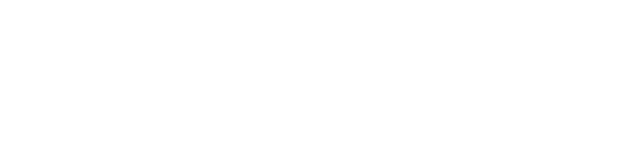
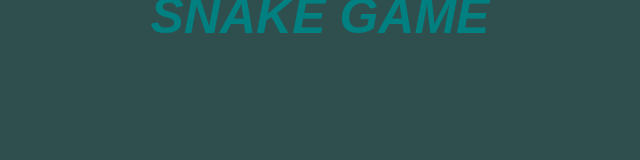
Before and after one commit to karollms/jogo-da-cobrinha, a plain HTML site: page jogo-da-cobrinha/index.html in a window 1280 px wide. Shown: the whole page, without its empty margins (320-960 px from the left). Drawn offline with Linux system fonts and the light colour scheme.

Commit message:
Add files via upload

```diff
--- a/jogo-da-cobrinha/index.html
+++ b/jogo-da-cobrinha/index.html
@@ -1,15 +1,20 @@
 <!DOCTYPE html>
-<html lang="br">
+<html lang="pt-br">
 <head>
 
     <meta charset="UTF-8">
     <meta name="viewport" content="width=device-width, initial-scale=1.0">
-    <title>jogo da cobrinha</title>
+    <meta http-equiv="X-UA-Compatible" content="ie=edge">
+    <title>snake</title>
+
+    <link rel="shortcut icon" href="assets/cobraaaa.jpg" type="image/x-icon">
+    <link rel="stylesheet" href="style.css">
+    <script defer src="script.js">  </script>
 
 </head>
 <body>
-
-
+    <h1> SNAKE GAME </h1>
+    <canvas id="snake" width="512" height="512"></canvas>
 
 </body>
 </html>
--- a/jogo-da-cobrinha/script.js
+++ b/jogo-da-cobrinha/script.js
@@ -0,0 +1,31 @@
+/*comentários com várias linhas em java script
+
+let nome_variavel_let = 15 //console.log dentro
+var nome_variavel_var =  // console.log fora
+const nome_variavel_const // const: variável fixa. Ex.: pi
+
+// var
+if (true){
+    var x = 10
+}
+console.log(x)    // console.log é o "print" do python
+
+
+//let
+if (true){
+    let y = 20;
+    console.log(y)
+}
+console.log(y); */
+
+
+
+let canvas = document.getElementById("snake");  //desenho
+let contexto = canvas.getContext("2d");
+let blocos = 32;
+let cobra = [];          // vetores podem guardar vários valores, diferente de uma variável
+
+cobra[0] = {
+    x: 8 * blocos,
+    y: 8 * blocos
+}
--- a/jogo-da-cobrinha/style.css
+++ b/jogo-da-cobrinha/style.css
@@ -0,0 +1,20 @@
+body{
+    height: 66vh;
+    width: 95;
+    display: flex;
+    justify-content: center;
+    align-items: center;
+    flex-direction: column;
+    background-color: darkslategrey;
+
+}
+
+
+
+ h1 {
+    color: teal;
+    font-family: sans-serif;
+    font-style: italic;
+    font-size: 50px
+    ;
+ }
```
Also changed, not shown: jogo-da-cobrinha/assets/cobraaaa.jpg (added).
